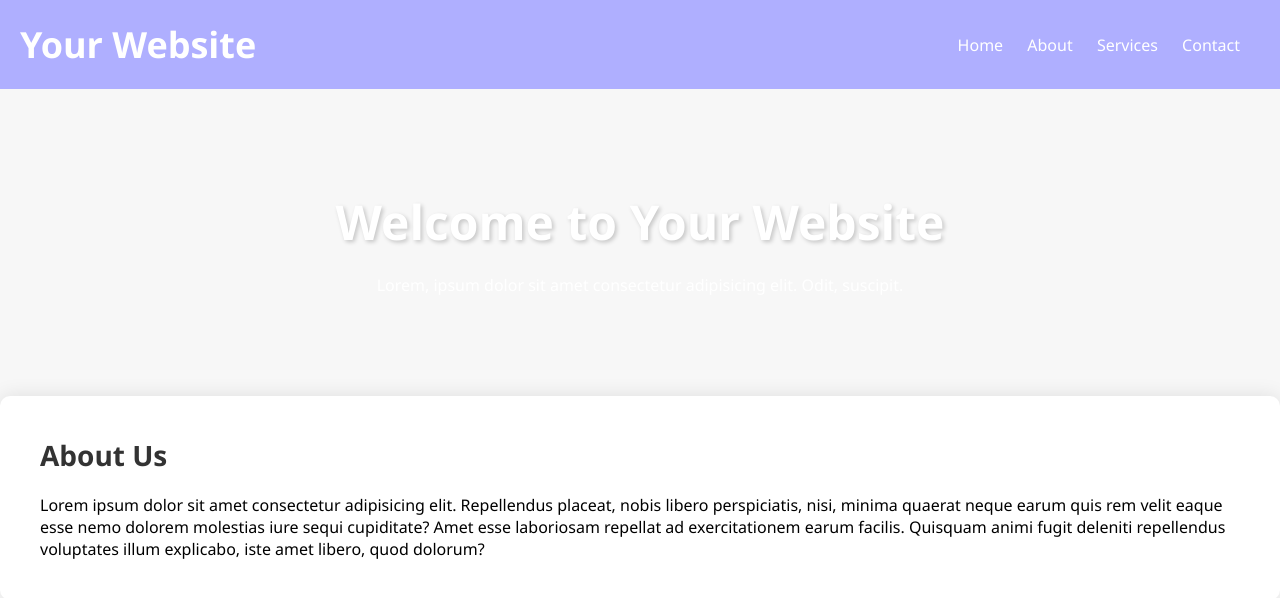
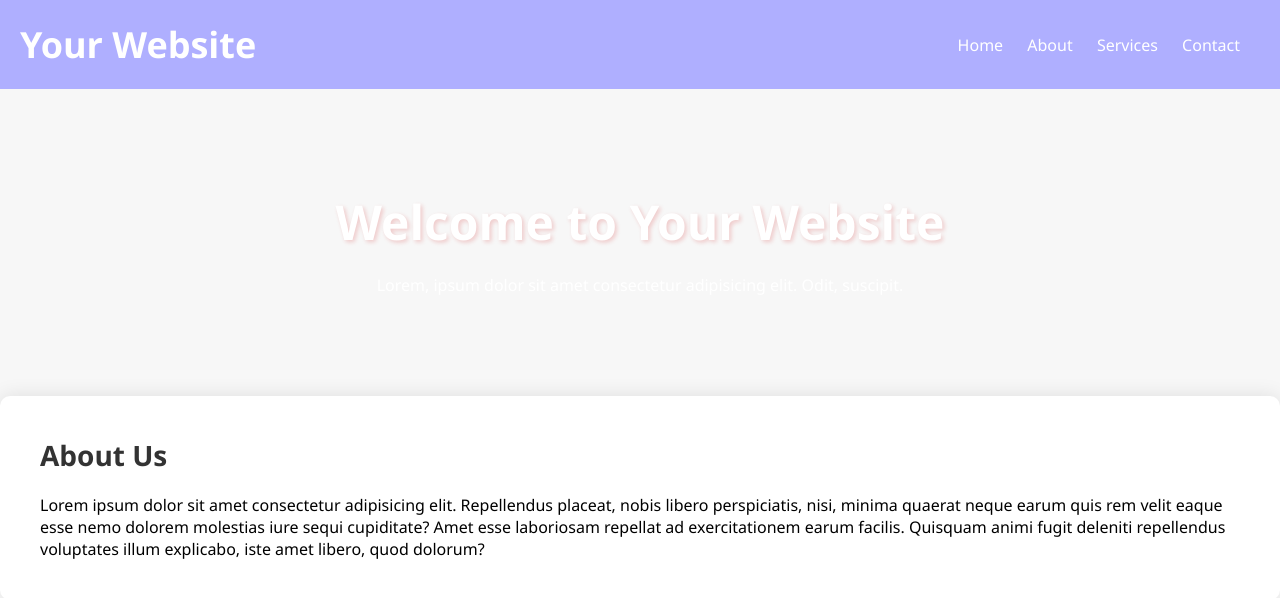
Before and after one commit to anannya-sharma/React-Start, a plain HTML site: page index.html in a window 1280 px wide. Shown: the top 598 px of the page. Drawn offline with Linux system fonts and the light colour scheme.

Commit message:
Update styles.css

```diff
--- a/styles.css
+++ b/styles.css
@@ -46,7 +46,7 @@ nav a{
 .hero h2{
     font-size: 48px;
     margin-bottom: 20px;
-    text-shadow: 2px 2px 4px rgba(0, 0, 0, 0.2);
+    text-shadow: 2px 2px 4px rgba(211, 19, 19, 0.2);
 }
 
 .content{
```
